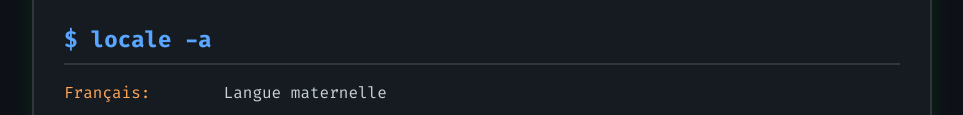
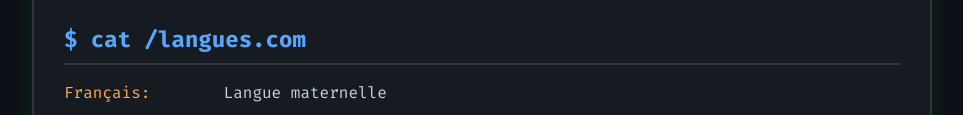
Before and after one commit to elona-core/elona-core.github.io, a plain HTML site: page index.html in a window 1280 px wide. Shown: the part 1132-1247 px from the top of the page, without its empty margins (158-1121 px from the left). Drawn offline with Linux system fonts and the light colour scheme.

Commit message:
index.html

```diff
--- a/index.html
+++ b/index.html
@@ -234,7 +234,7 @@
         </div>
 
         <!-- LANGUES -->
-        <h2>$ locale -a</h2>
+        <h2>$ cat /langues.com</h2>
         <div class="section">
             <div class="info-line">
                 <span class="label">Français:</span>
@@ -265,4 +265,5 @@
         </div>
     </div>
 </body>
+
 </html>
```
